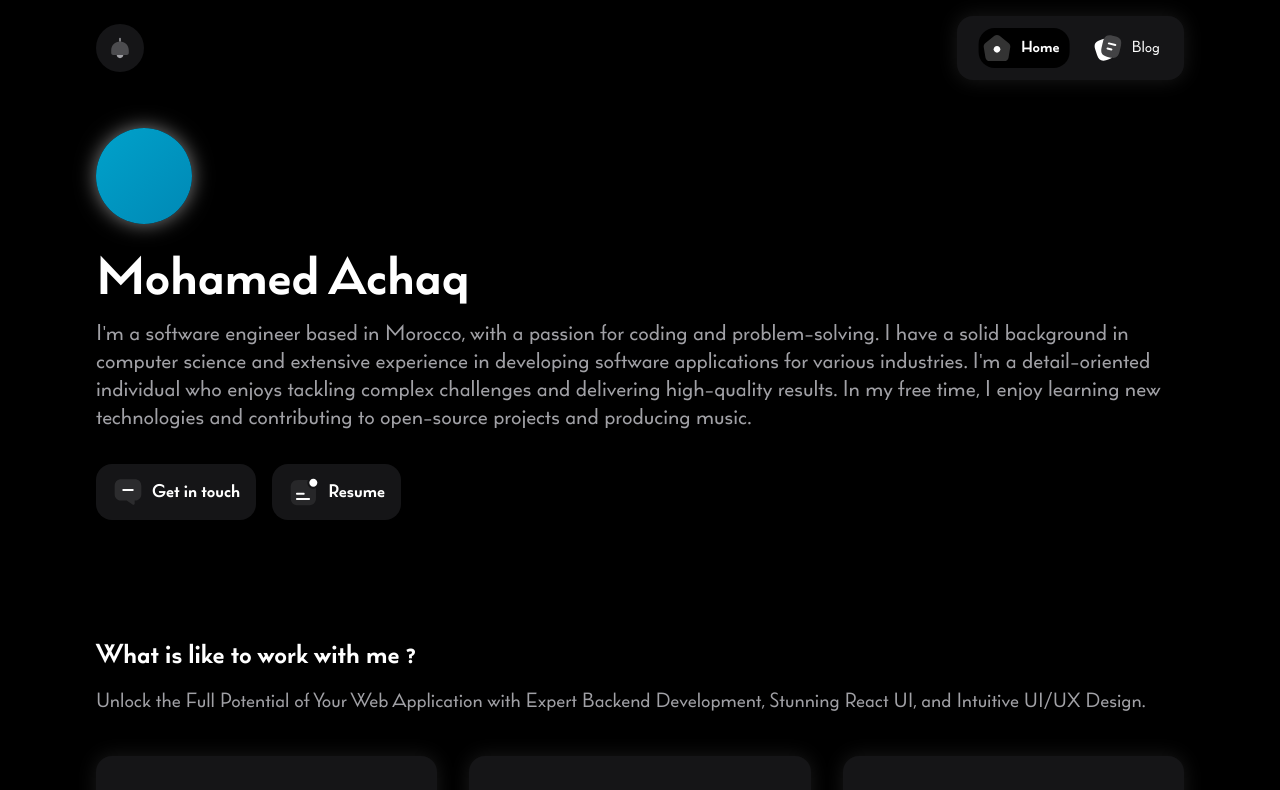
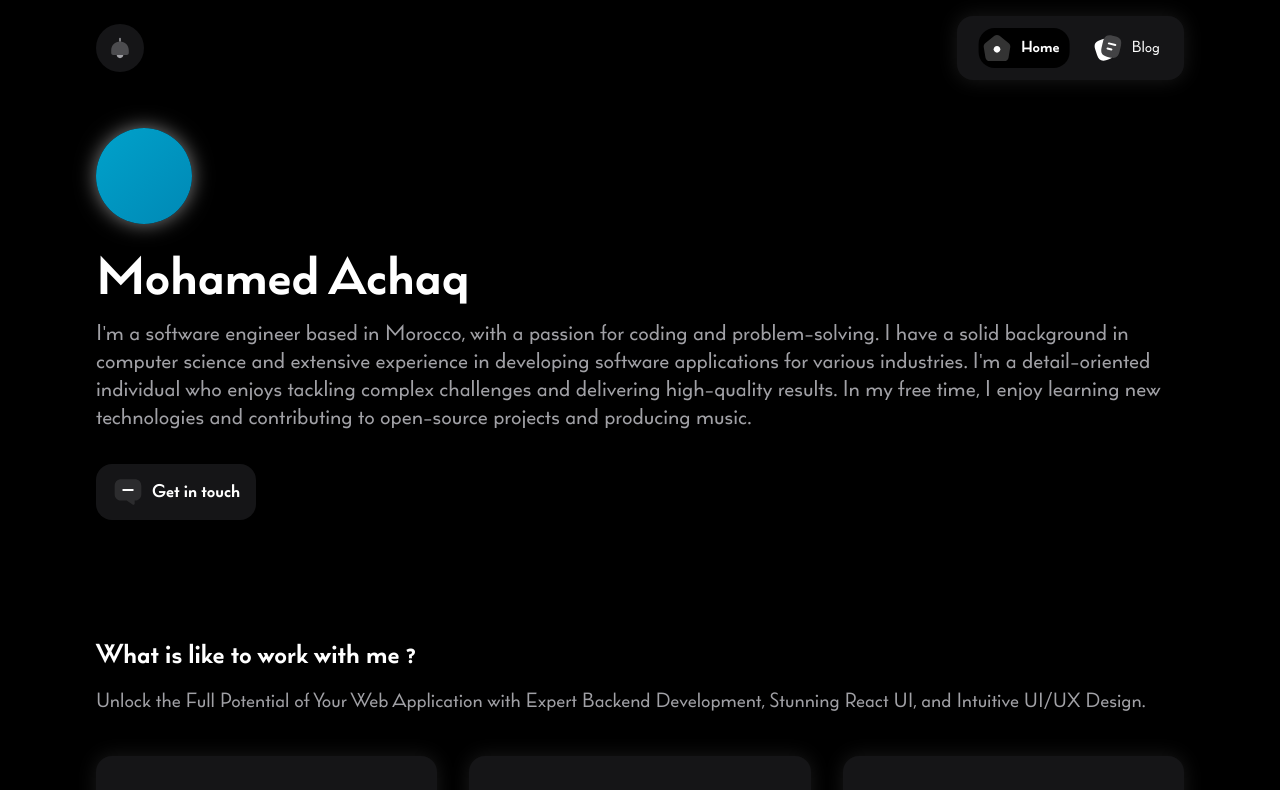
Before and after one commit to triyanox/website, a Next.js app: page / in a window 1280 px wide. Shown: the top 790 px of the page. Built offline with nearby package versions, Linux system fonts and the light colour scheme.

Commit message:
Update Hero.tsx

```diff
--- a/components/home/Hero.tsx
+++ b/components/home/Hero.tsx
@@ -30,10 +30,6 @@ const Hero = () => {
             <Icons.Message />
             Get in touch
           </LinkButton>
-          <LinkButton href="/resume.pdf">
-            <Icons.Resume />
-            Resume
-          </LinkButton>
         </div>
       </div>
     </section>
```
